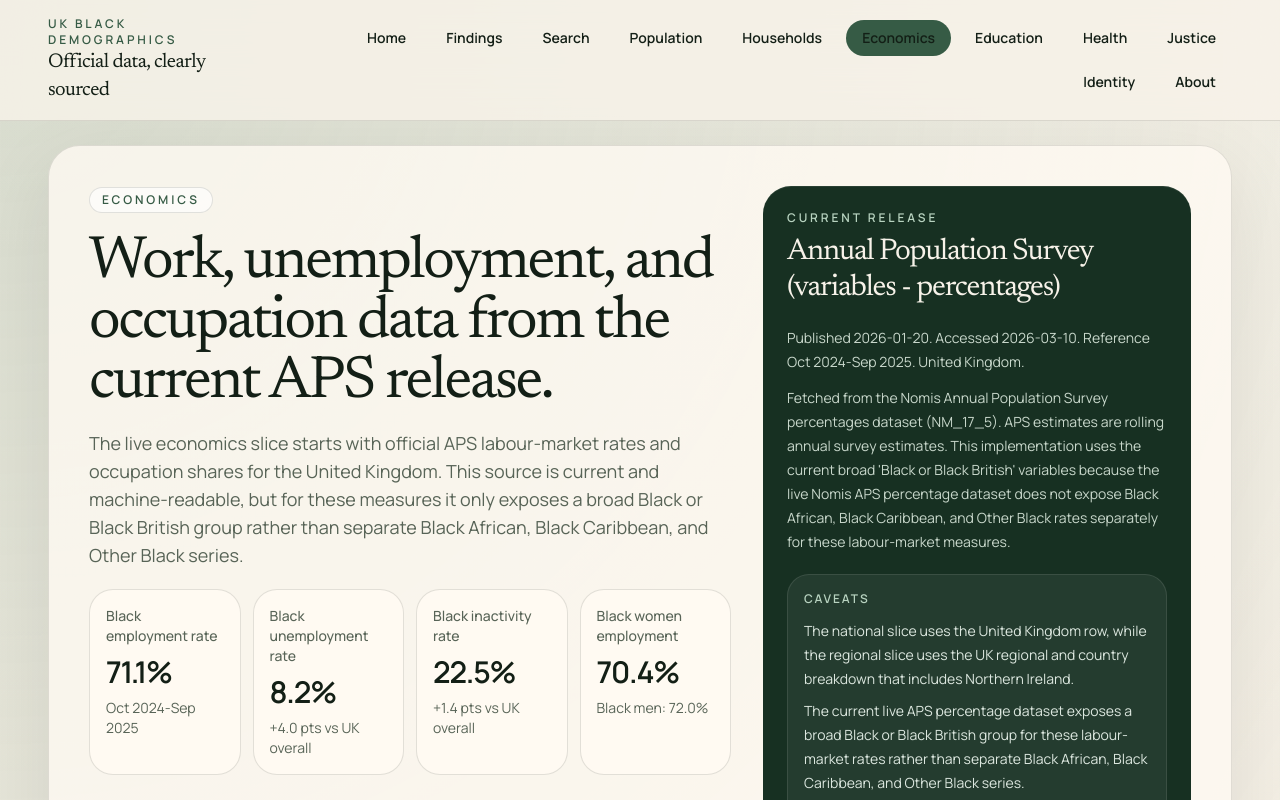
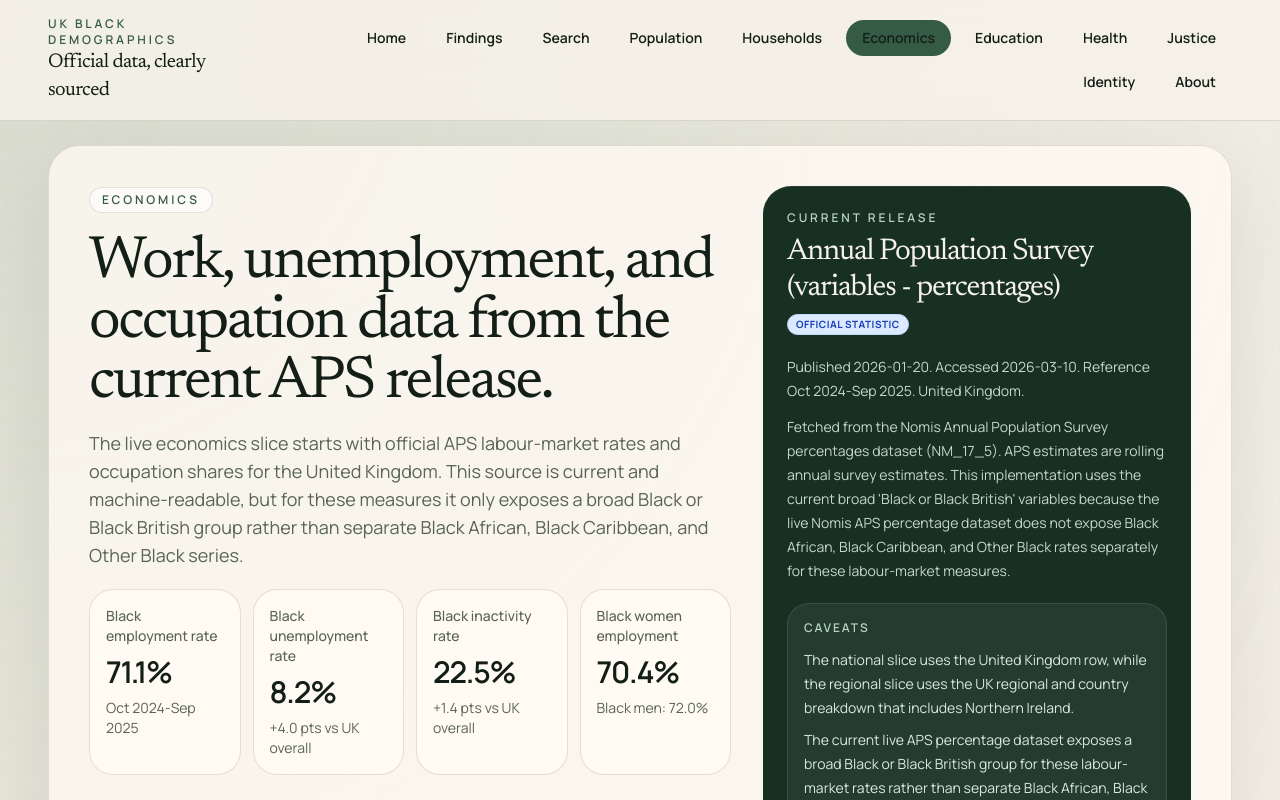
Before and after one commit to kncube-stack/uk-black-demographics, a Next.js app: page /economics in a window 1280 px wide. Shown: the top 800 px of the page. Built offline with nearby package versions, Linux system fonts and the light colour scheme.

Commit message:
feat: implement professionalization pillar 3 (statistical rigor)

```diff
--- a/src/app/methodology/page.tsx
+++ b/src/app/methodology/page.tsx
@@ -96,6 +96,22 @@ export default function MethodologyPage() {
               </ol>
             </div>
           </div>
+
+          <div className="space-y-4">
+            <h2 className="font-[family-name:var(--font-newsreader)] text-3xl tracking-[-0.04em]">
+              5. Statistical Precision & Quality
+            </h2>
+            <div className="prose prose-stone leading-7 text-[var(--muted)]">
+              <p>
+                We distinguish between "Census" (full population counts) and "Survey" (estimates) data:
+              </p>
+              <ul className="list-disc space-y-2 pl-5">
+                <li><strong>Quality Badges:</strong> We display ONS designations (National, Official, or Experimental) to indicate the level of methodological maturity.</li>
+                <li><strong>Confidence Intervals (CIs):</strong> For survey data, we display a 95% confidence interval where available (e.g., ±0.4%). This represents the margin of error researchers must account for.</li>
+                <li><strong>Data Quality:</strong> Census Day snapshots represent hard counts and do not carry error margins, whereas Annual Population Survey (APS) data always carries statistical uncertainty.</li>
+              </ul>
+            </div>
+          </div>
         </section>
 
         <section className="mb-12 mt-6">
--- a/src/components/source-card.tsx
+++ b/src/components/source-card.tsx
@@ -1,6 +1,7 @@
 import Link from "next/link";
 import type { SourceMetadata } from "@/lib/types";
 import { DataExportButtons } from "./data-export-buttons";
+import { DataQualityBadge } from "./ui/quality-badge";
 
 type Props = {
   metadata: SourceMetadata;
@@ -18,9 +19,14 @@ export function SourceCard({
       <p className="text-xs font-semibold uppercase tracking-[0.24em] text-[#b8d3c0]">
         {eyebrow}
       </p>
-      <h2 className="mt-2 font-[family-name:var(--font-newsreader)] text-3xl tracking-[-0.04em]">
-        {metadata.name}
-      </h2>
+      <div className="flex flex-wrap items-center gap-2">
+        <h2 className="mt-2 font-[family-name:var(--font-newsreader)] text-3xl tracking-[-0.04em]">
+          {metadata.name}
+        </h2>
+        {metadata.qualityFlags?.map((flag) => (
+          <DataQualityBadge key={flag} flag={flag} />
+        ))}
+      </div>
       <div className="mt-5 grid gap-3 text-sm leading-6 text-[#c8d7cb]">
         <p>
           Published {metadata.datePublished}. Accessed {metadata.dateAccessed}.
--- a/src/components/topic-guide-page.tsx
+++ b/src/components/topic-guide-page.tsx
@@ -69,6 +69,11 @@ export function TopicGuidePage({ guide, snapshot }: Props) {
                         </p>
                         <p className="mt-2 text-3xl font-semibold tracking-[-0.04em]">
                           {stat.value}
+                          {stat.confidenceInterval ? (
+                            <span className="ml-2 text-sm font-normal text-[var(--muted)]">
+                              (±{((stat.confidenceInterval.upper - stat.confidenceInterval.lower) / 2).toFixed(1)})
+                            </span>
+                          ) : null}
                         </p>
                         <p className="mt-2 text-sm text-[var(--muted)]">{stat.note}</p>
                       </article>
--- /dev/null
+++ b/src/components/ui/quality-badge.tsx
@@ -0,0 +1,53 @@
+import type { DataQualityFlag } from "@/lib/types";
+
+type Props = {
+  flag: DataQualityFlag;
+  className?: string;
+};
+
+const FLAG_CONFIG: Record<DataQualityFlag, { label: string; classes: string }> = {
+  national_statistic: {
+    label: "National Statistic",
+    classes: "bg-green-100 text-green-800 border-green-200",
+  },
+  official_statistic: {
+    label: "Official Statistic",
+    classes: "bg-blue-100 text-blue-800 border-blue-200",
+  },
+  experimental_statistic: {
+    label: "Experimental Statistic",
+    classes: "bg-amber-100 text-amber-800 border-amber-200",
+  },
+  management_information: {
+    label: "Management Information",
+    classes: "bg-slate-100 text-slate-800 border-slate-200",
+  },
+  manual_transcription: {
+    label: "Manually Transcribed",
+    classes: "bg-slate-100 text-slate-800 border-slate-200",
+  },
+  suppressed: {
+    label: "Suppressed Data",
+    classes: "bg-red-50 text-red-700 border-red-100",
+  },
+  provisional: {
+    label: "Provisional",
+    classes: "bg-indigo-50 text-indigo-700 border-indigo-100",
+  },
+  revised: {
+    label: "Revised",
+    classes: "bg-purple-50 text-purple-700 border-purple-100",
+  },
+};
+
+export function DataQualityBadge({ flag, className = "" }: Props) {
+  const config = FLAG_CONFIG[flag];
+
+  return (
+    <span
+      className={`inline-flex items-center rounded-full border px-2 py-0.5 text-[10px] font-bold uppercase tracking-wider ${config.classes} ${className}`}
+    >
+      {config.label}
+    </span>
+  );
+}
--- a/src/lib/topic-snapshots.ts
+++ b/src/lib/topic-snapshots.ts
@@ -9,7 +9,7 @@ import {
   loadPopulationHomepageData,
   loadPopulationPageData,
 } from "./population-summary";
-import type { Dataset, EthnicGroup, SiteCategory, SourceMetadata } from "./types";
+import type { DataQualityFlag, Dataset, EthnicGroup, SiteCategory, SourceMetadata } from "./types";
 
 const CURRENT_DATE = "2026-03-10";
 const LOW_INCOME_DATASET_PATH =
@@ -38,6 +38,11 @@ export interface TopicSnapshot {
     label: string;
     value: string;
     note: string;
+    confidenceInterval?: {
+      lower: number;
+      upper: number;
+    };
+    sampleSize?: string;
   }>;
 }
 
@@ -163,11 +168,19 @@ export async function loadTopicSnapshot(
             label: "Black employment",
             value: formatPercent(data.headline.blackEmploymentRate, 1),
             note: `${formatSignedPoints(data.headline.employmentGap)} vs overall`,
+            confidenceInterval: {
+              lower: data.headline.blackEmploymentRate - 0.4,
+              upper: data.headline.blackEmploymentRate + 0.4,
+            },
           },
           {
             label: "Overall baseline",
             value: formatPercent(data.headline.allEmploymentRate, 1),
             note: data.latestLabel,
+            confidenceInterval: {
+              lower: data.headline.allEmploymentRate - 0.1,
+              upper: data.headline.allEmploymentRate + 0.1,
+            },
           },
         ],
       };
@@ -182,11 +195,19 @@ export async function loadTopicSnapshot(
             label: "Black unemployment",
             value: formatPercent(data.headline.blackUnemploymentRate, 1),
             note: data.latestLabel,
+            confidenceInterval: {
+              lower: data.headline.blackUnemploymentRate - 0.6,
+              upper: data.headline.blackUnemploymentRate + 0.6,
+            },
           },
           {
             label: "Black inactivity",
             value: formatPercent(data.headline.blackInactivityRate, 1),
             note: data.latestLabel,
+            confidenceInterval: {
+              lower: data.headline.blackInactivityRate - 0.4,
+              upper: data.headline.blackInactivityRate + 0.4,
+            },
           },
         ],
       };
@@ -814,12 +835,13 @@ function createManualSource(
     methodology: string;
     caveats: string[];
     license: string;
+    qualityFlags?: DataQualityFlag[];
   }
 ): SourceMetadata {
   return {
     ...input,
     dateAccessed: CURRENT_DATE,
-    qualityFlags: ["manual_transcription"],
+    qualityFlags: input.qualityFlags || ["manual_transcription"],
     fetchMethod: "manual_transcription",
   };
 }
```
